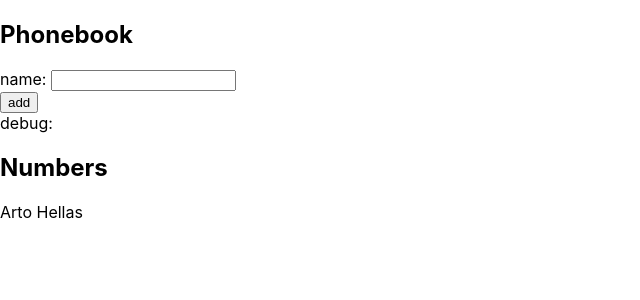
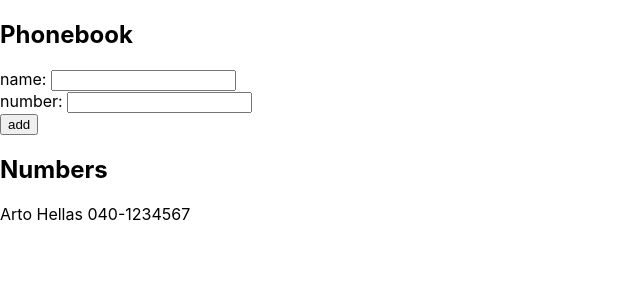
Before and after one commit to williamhaw/fullstackopen, a React (Create React App) app in the folder part2/phonebook/: page / in a window 1280 px wide. Shown: the top 300 px of the page, without its empty margins (0-640 px from the left). Built offline with nearby package versions, Linux system fonts and the light colour scheme.

Commit message:
Exercise 2.8

```diff
--- a/part2/phonebook/src/App.js
+++ b/part2/phonebook/src/App.js
@@ -2,21 +2,26 @@
 
 const App = () => {
   const [persons, setPersons] = useState([
-    { name: 'Arto Hellas' }
+    { name: 'Arto Hellas', number: '040-1234567' }
   ])
   const [newName, setNewName] = useState('')
+  const [newNumber, setNewNumber] = useState('')
 
   const handleNewName = (event) => {
     setNewName(event.target.value)
   }
 
-  const addNewName = (event) => {
+  const handleNewNumber = (event) => {
+    setNewNumber(event.target.value)
+  }
+
+  const addNewPerson = (event) => {
     event.preventDefault()
     console.log(event.target)
     if (persons.find(p => p.name === newName)) {
       window.alert(`${newName} is already added to phonebook33`);
     } else {
-      const newPerson = { name: newName }
+      const newPerson = { name: newName, number: newNumber }
       setPersons(persons.concat([newPerson]))
     }
   }
@@ -24,18 +29,19 @@
   return (
     <div>
       <h2>Phonebook</h2>
-      <form onSubmit={addNewName}>
+      <form onSubmit={addNewPerson}>
         <div>
           name: <input value={newName} onChange={handleNewName} />
+        </div>
+        <div>
+          number: <input value={newNumber} onChange={handleNewNumber} />
         </div>
         <div>
           <button type="submit">add</button>
         </div>
       </form>
-
-      <div>debug: {newName}</div>
       <h2>Numbers</h2>
-      {persons.map(p => <p key={p.name}>{p.name}</p>)}
+      {persons.map(p => <p key={p.name}>{p.name} {p.number}</p>)}
     </div>
   )
 }
```
